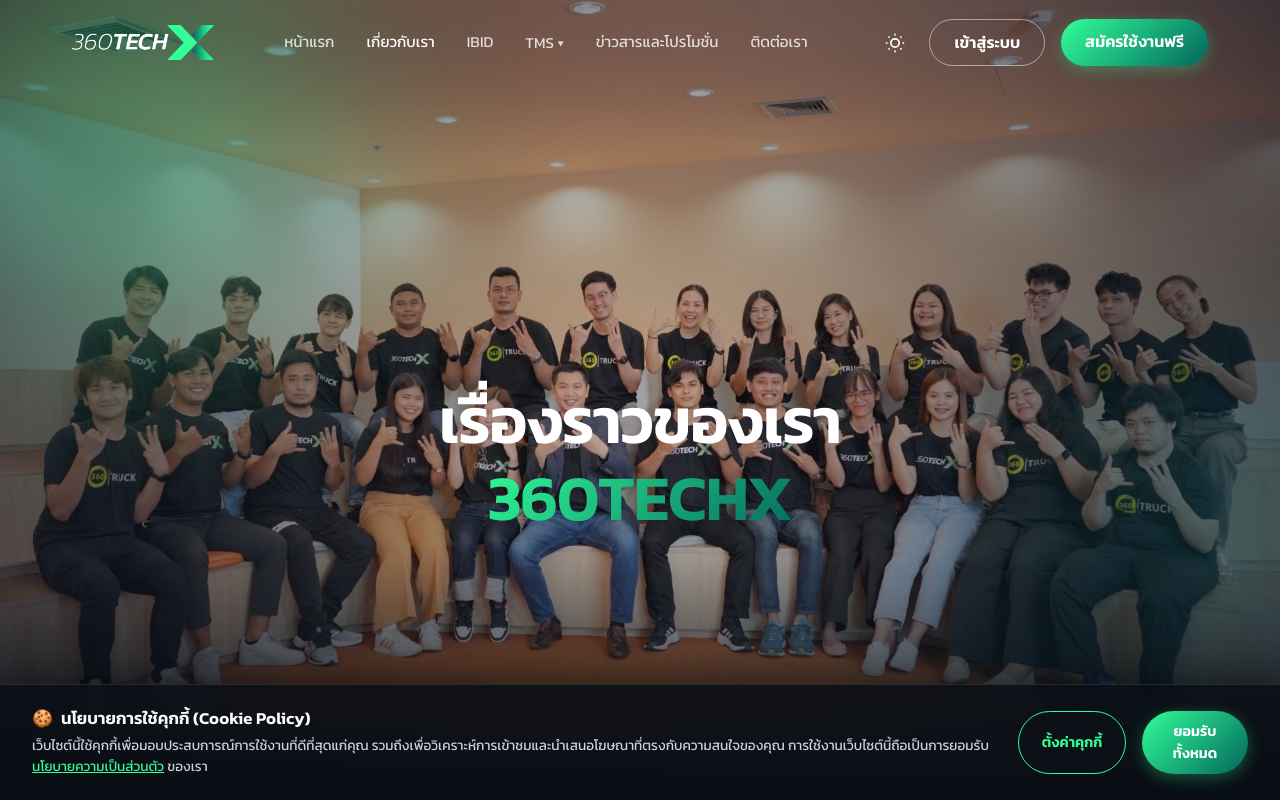
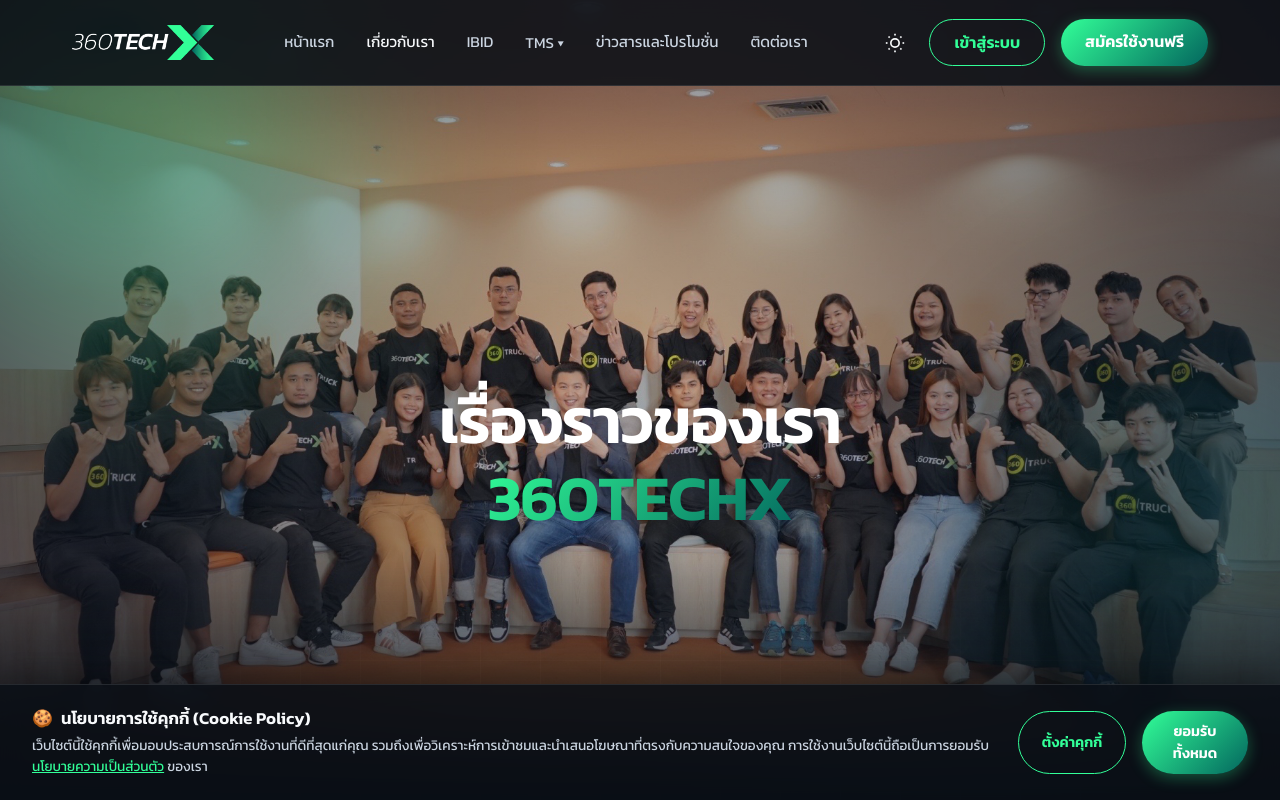
Before and after one commit to Pakkapon26304/redesign-360techx-nextjs, a Next.js app: page /about in a window 1280 px wide. Shown: the top 800 px of the page. Built offline with nearby package versions, Linux system fonts and the light colour scheme.

Commit message:
Navber เพิ่มสีพื้นหลัง และปรับสีปุ่ม เข้าสู่ระบบ ให้มองง่ายยิ่งขึ้นใน Light Mode

```diff
--- a/src/components/Navbar.jsx
+++ b/src/components/Navbar.jsx
@@ -32,7 +32,16 @@
     };
 
     return (
-        <nav className={`navbar ${scrolled ? 'scrolled' : ''} ${pathname === '/about' ? 'force-dark-top' : ''}`} id="navbar">
+        <nav
+            className={`navbar ${scrolled ? 'scrolled' : ''}`}
+            id="navbar"
+            style={{
+                background: 'var(--nav-bg)',
+                backdropFilter: 'var(--glass-blur)',
+                WebkitBackdropFilter: 'var(--glass-blur)',
+                borderBottom: '1px solid var(--border-color)'
+            }}
+        >
             <div className="nav-container">
                 <Link href="/" className="logo-link">
                     <img src="/Logo-interface/360techx_logo_horizontal_nobg_white.png" className="logo-img dark-logo" />
```
